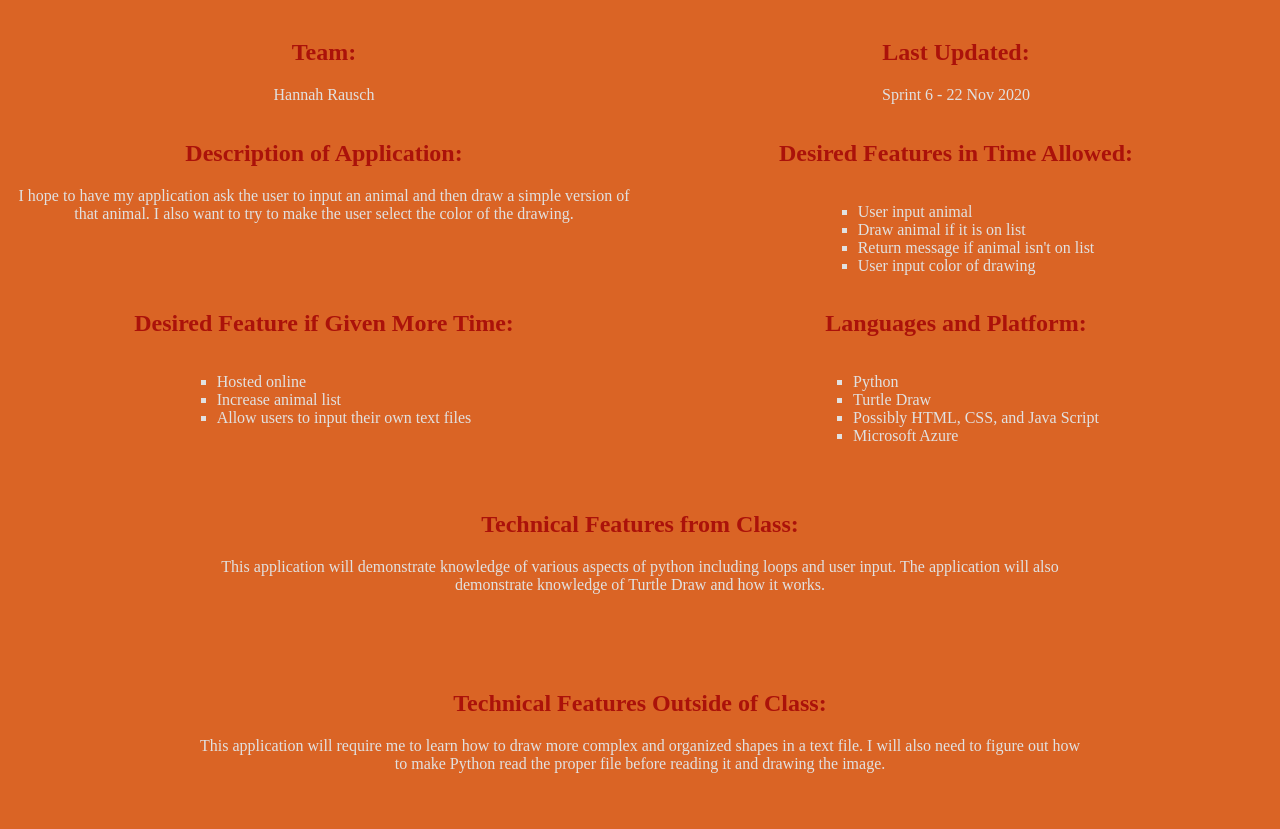
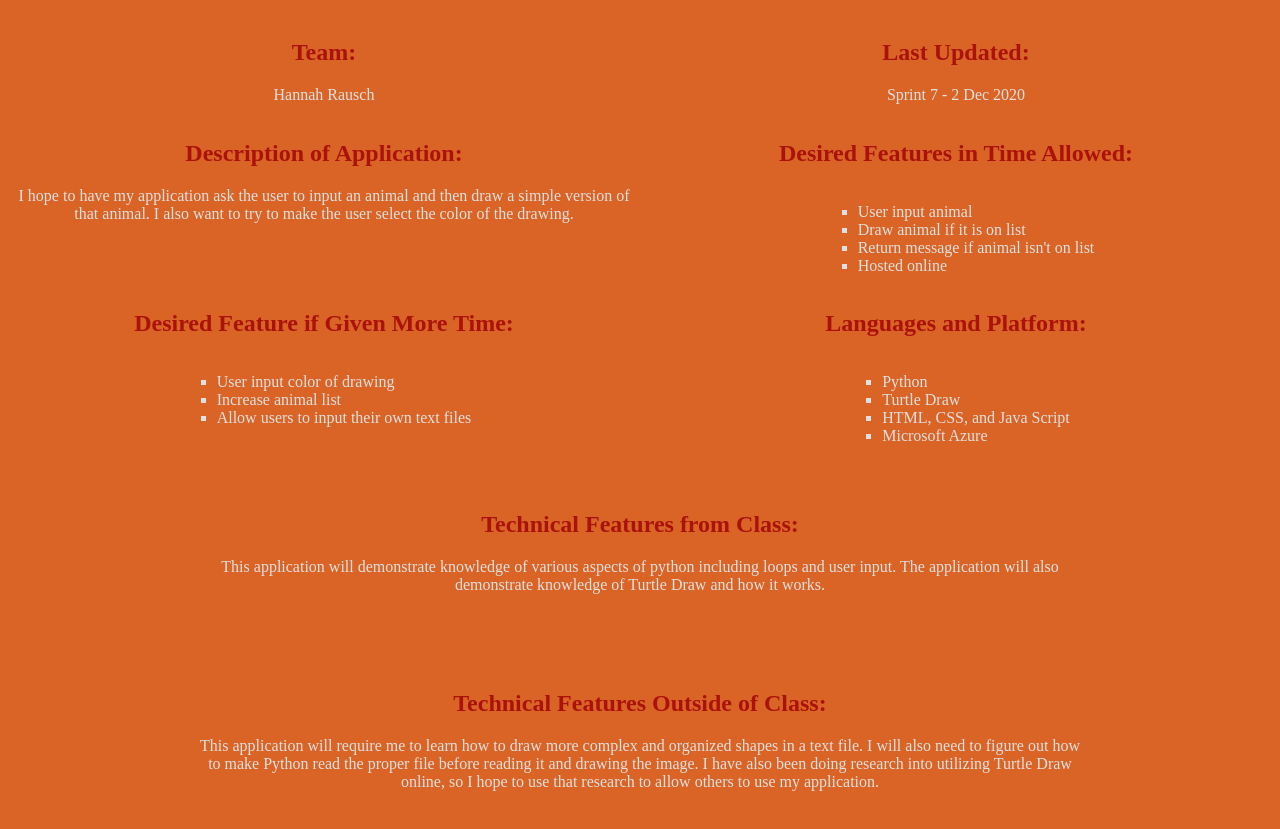
Before and after one commit to HRausch16/FinalProjectProposal, a plain HTML site: page index.html in a window 1280 px wide. Shown: the part 61-890 px from the top of the page. Drawn offline with Linux system fonts and the light colour scheme.

Commit message:
Updating Proposal

```diff
--- a/index.html
+++ b/index.html
@@ -66,7 +66,7 @@ img {
 
     <div class="column">
         <h2 style="text-align:center;">Last Updated:</h2>
-        <p style="text-align:center;">Sprint 6 - 22 Nov 2020</p>
+        <p style="text-align:center;">Sprint 7 - 2 Dec 2020</p>
    </div>
    <div class="column">
        <h2 style="text-align:center;">Description of Application:</h2>
@@ -79,7 +79,7 @@ img {
             <li>User input animal</li>
             <li>Draw animal if it is on list</li>
             <li>Return message if animal isn't on list</li>
-            <li>User input color of drawing</li>
+            <li>Hosted online</li>
            </ul>
         </div>
     </div>
@@ -87,7 +87,7 @@ img {
         <h2 style="text-align:center;">Desired Feature if Given More Time:</h2>
         <div class="parent">
             <ul style="list-style-type:square;">
-                <li>Hosted online</li>
+                <li>User input color of drawing</li>
                 <li>Increase animal list</li>
                 <li>Allow users to input their own text files</li>
             </ul>
@@ -99,7 +99,7 @@ img {
             <ul style="list-style-type:square;">
                 <li>Python</li>
                 <li>Turtle Draw</li>
-                <li>Possibly HTML, CSS, and Java Script</li>
+                <li>HTML, CSS, and Java Script</li>
                 <li>Microsoft Azure</li>
             </ul>
         </div>
@@ -112,7 +112,7 @@ img {
 </div>
 <div class="center">
     <h2 style="text-align:center;">Technical Features Outside of Class:</h2>
-    <p style="text-align:center;">This application will require me to learn how to draw more complex and organized shapes in a text file. I will also need to figure out how to make Python read the proper file before reading it and drawing the image.</p>
+    <p style="text-align:center;">This application will require me to learn how to draw more complex and organized shapes in a text file. I will also need to figure out how to make Python read the proper file before reading it and drawing the image. I have also been doing research into utilizing Turtle Draw online, so I hope to use that research to allow others to use my application.</p>
 </div>
 </body>
 </html>
```
